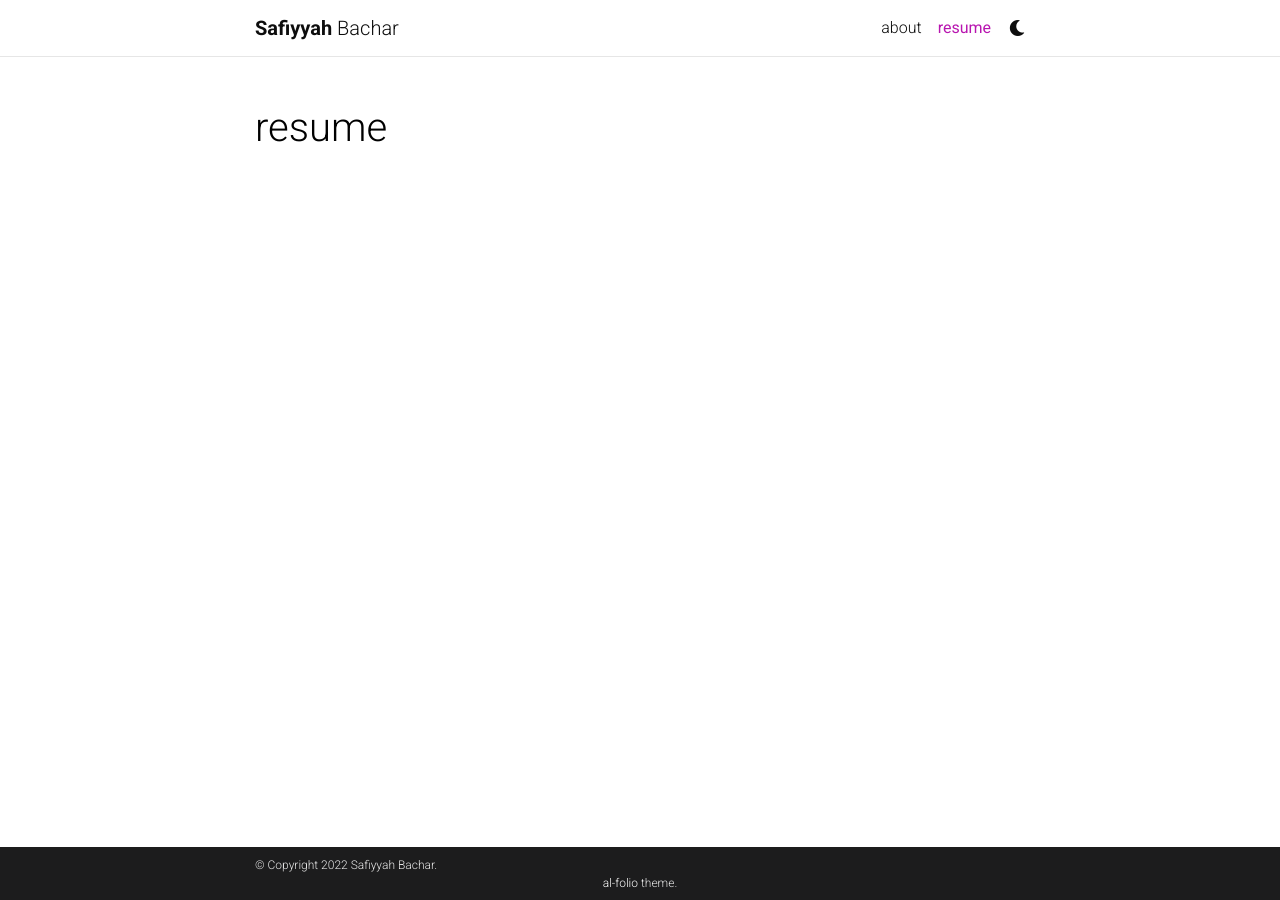
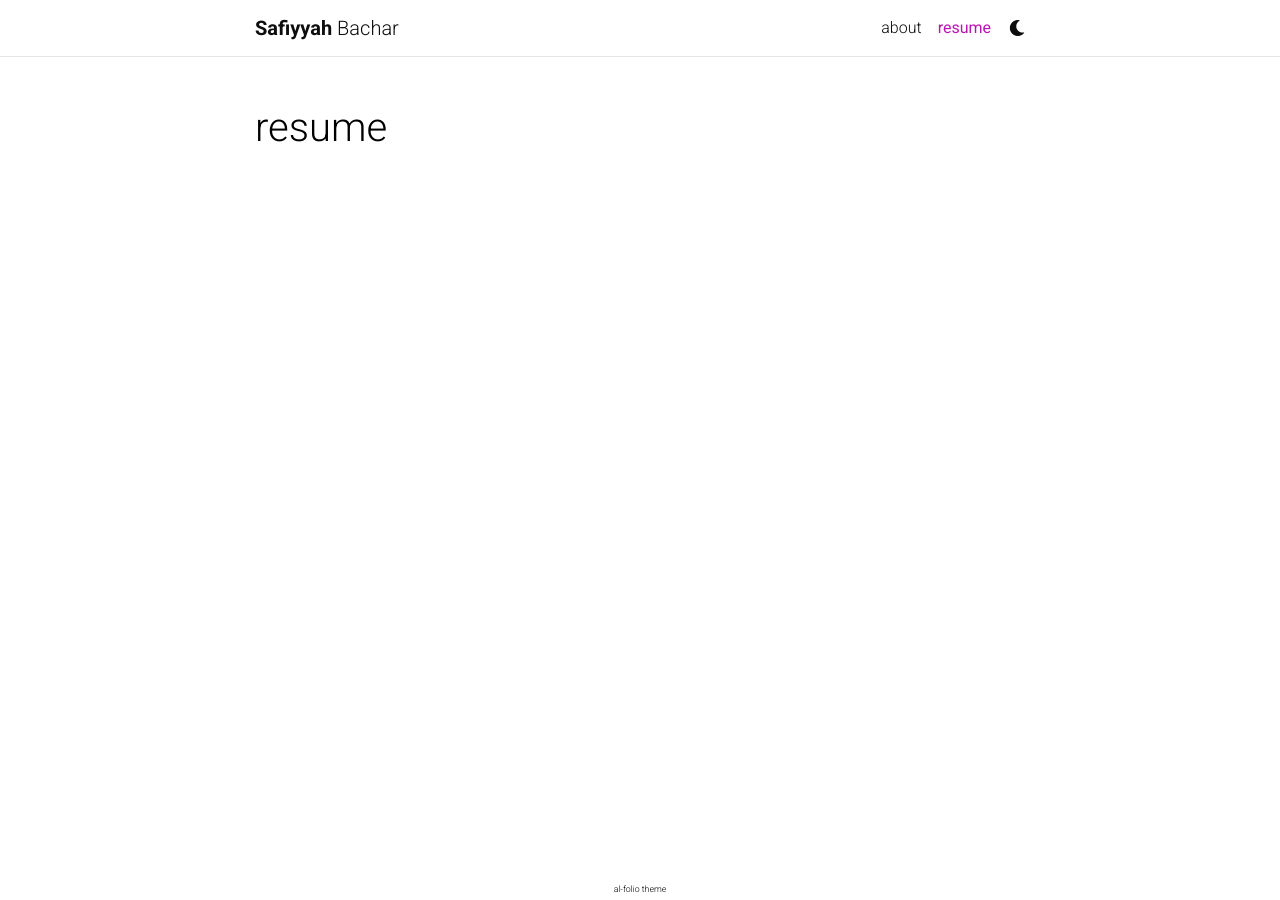
Before and after one commit to safiyyahb/safiyyahb, a Jekyll site: the page built from _pages/cv.md, in a window 1280 px wide. Built offline with Jekyll 4.4.1, drawn with Linux system fonts in a browser that asks for light colours; comment, search, counter and statistics services are not loaded; a style sheet for code colours, icons or effects is not loaded.

Commit message:
footer color

```diff
--- a/_config.yml
+++ b/_config.yml
@@ -10,9 +10,9 @@ email: sbachar13@gmail.com
 description: > # the ">" symbol means to ignore newlines until "footer_text:"
 footer_text: >
   <center>
-  <a href="https://github.com/alshedivat/al-folio">al-folio</a> theme.
+  al-folio theme
   </center>
-keywords: jekyll, jekyll-theme, academic-website, portfolio-website  # add your own keywords or leave empty
+keywords:  # add your own keywords or leave empty
 
 lang: en # the language of your site (for example: en, fr, cn, ru, etc.)
 icon: ⚛️  # the emoji used as the favicon (alternatively, provide image name in /assets/img/)
--- a/_includes/footer.html
+++ b/_includes/footer.html
@@ -1,21 +1,23 @@
     {% if site.footer_fixed %}
     <footer class="fixed-bottom">
       <div class="container mt-0">
-        &copy; Copyright {{ site.time | date: '%Y' }} {{ site.first_name }} {{ site.middle_name }} {{ site.last_name }}. {{ site.footer_text }}
+        {{ site.footer_text }}
         {%- if site.impressum_path -%}
-        <a href="{{ site.url }}{{ site.baseurl }}{{ site.impressum_path }}">Impressum</a>.
+        <a href="{{ site.url }}{{ site.baseurl }}{{ site.impressum_path }}"></a>.
         {%- endif -%}
         {%- if site.last_updated -%}
         Last updated: {{ "now" | date: '%B %d, %Y' }}.
         {%- endif %}
+
+
       </div>
     </footer>
     {%- else -%}
     <footer class="sticky-bottom mt-5">
       <div class="container">
-        &copy; Copyright {{ site.time | date: '%Y' }} {{ site.first_name }} {{ site.middle_name }} {{ site.last_name }}. {{ site.footer_text }}
+        {{ site.footer_text }}
         {%- if site.impressum_path -%}
-        <a href="{{ site.url }}{{ site.baseurl }}{{ site.impressum_path }}">Impressum</a>.
+        <a href="{{ site.url }}{{ site.baseurl }}{{ site.impressum_path }}"></a>.
         {%- endif -%}
         {%- if site.last_updated -%}
         Last updated: {{ "now" | date: '%B %d, %Y' }}.
--- a/_sass/_base.scss
+++ b/_sass/_base.scss
@@ -269,12 +269,12 @@ blockquote {
 
 // Footer
 footer.fixed-bottom {
-  background-color: var(--global-footer-bg-color);
-  font-size: 0.75rem;
+  background-color: white;
+  font-size: 0.55rem;
   .container {
-    color: var(--global-footer-text-color);
-    padding-top: 9px;
-    padding-bottom: 8px;
+    color: black;
+    padding-top: 5px;
+    padding-bottom: 4px;
   }
   a {
     color: var(--global-footer-link-color);
@@ -287,8 +287,8 @@ footer.fixed-bottom {
 
 footer.sticky-bottom {
   border-top: 1px solid var(--global-divider-color);
-  padding-top: 40px;
-  padding-bottom: 40px;
+  padding-top: 30px;
+  padding-bottom: 30px;
   font-size: 0.9rem;
 }
 
```
